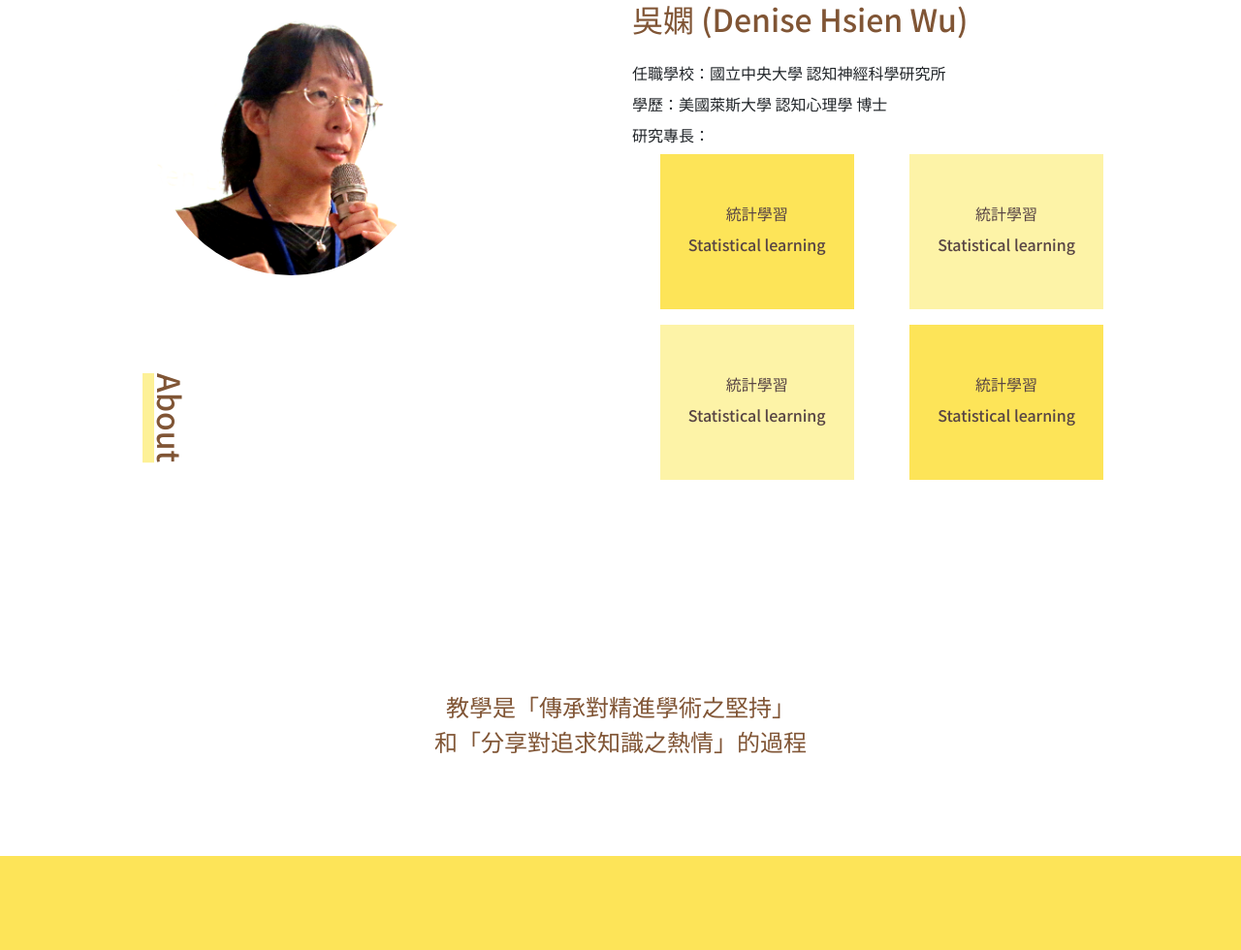
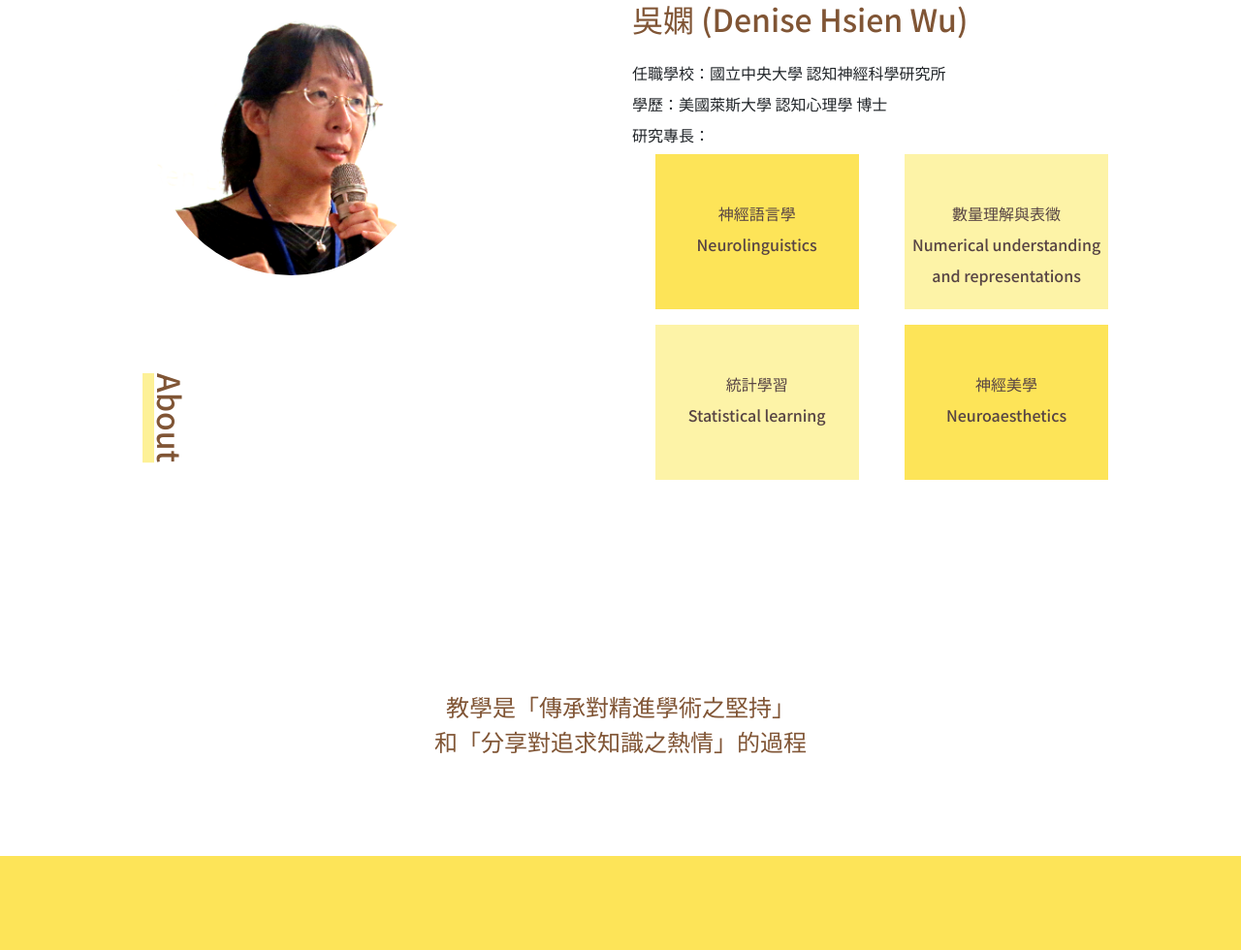
Before and after one commit to hsiao-i/profwu-web, a plain HTML site: page index.html in a window 1280 px wide. Shown: the part 1097-2077 px from the top of the page at 97% size. Drawn offline with nearby package versions, Linux system fonts and the light colour scheme.

Commit message:
revise research expertise

```diff
--- a/index.html
+++ b/index.html
@@ -130,14 +130,14 @@
               >
                 <div class="research-item mb-3">
                   <p class="text-center">
-                    統計學習 <br />
-                    Statistical learning
+                    神經語言學 <br />
+                    Neurolinguistics
                   </p>
                 </div>
                 <div class="research-item-l mb-3">
                   <p class="text-center">
-                    統計學習 <br />
-                    Statistical learning
+                    數量理解與表徵 <br />
+                    Numerical understanding and representations
                   </p>
                 </div>
                 <div class="research-item-l mb-3">
@@ -148,8 +148,8 @@
                 </div>
                 <div class="research-item mb-3">
                   <p class="text-center">
-                    統計學習 <br />
-                    Statistical learning
+                    神經美學 <br />
+                    Neuroaesthetics
                   </p>
                 </div>
               </div>
--- a/style.css
+++ b/style.css
@@ -328,7 +328,7 @@ h2 {
 }
 
 .research-item {
-  width: 200px;
+  width: 210px;
   height: 160px;
   background: #fde458;
   padding-top: 45px;
@@ -336,7 +336,7 @@ h2 {
 }
 
 .research-item-l {
-  width: 200px;
+  width: 210px;
   height: 160px;
   background: #fdf3a7;
   padding-top: 45px;
```
